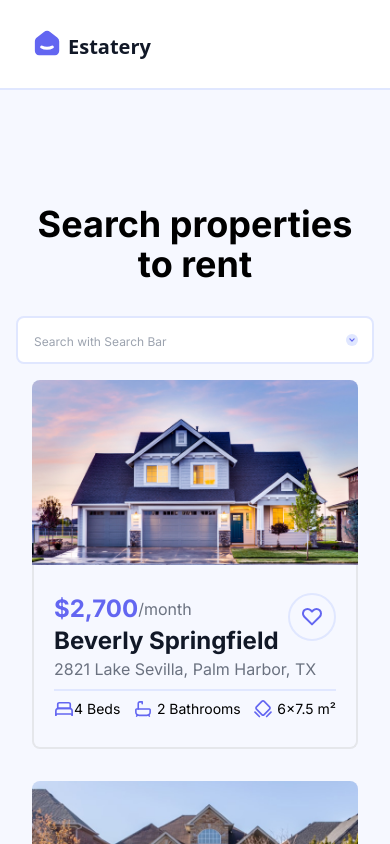
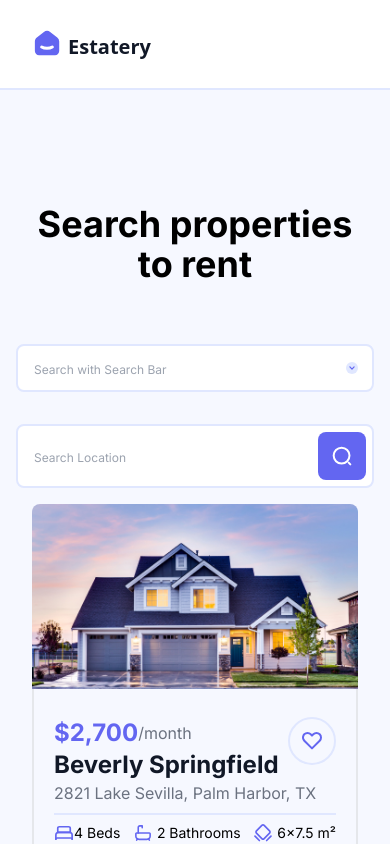
Before and after one commit to duval-justine/Agence-Immobiliere-Justine-Duval, a Vue app: page / in a window 390 px wide. Shown: the top 844 px of the page. Built offline with nearby package versions, Linux system fonts and the light colour scheme; some icons are missing.

Commit message:
Quelques modifs sur les composants pour responsive

```diff
--- a/src/components/SearchListe.vue
+++ b/src/components/SearchListe.vue
@@ -5,7 +5,6 @@ export default {
 </script>
 
 <template>
-    <div class="flex flex-col gap-7 lg:flex-row lg:justify-between">
         <div class="flex items-center">
             <input
             type="search"
@@ -13,5 +12,5 @@ export default {
             class=" w-full h-12 px-4 border-2 rounded-lg border-indigo-100 placeholder:text-xs "/>
             <flechebas class="p-1 -ml-8"/>
         </div>
-    </div>
+
 </template>
--- a/src/components/SearchLocation.vue
+++ b/src/components/SearchLocation.vue
@@ -1,11 +1,11 @@
 <template>
-    <div class="flex items-center lg:hidden">
-        <input class="w-full h-16 px-4 border-2 rounded-lg border-indigo-100 placeholder:text-xs"
+    <div class="flex items-center lg:hidden mt-8">
+        <input class="w-full h-16 px-4 border-2 rounded-lg border-indigo-100 placeholder:text-xs lg:"
         type="=search"
         placeholder="Search Location"/>
-        <Search class="p-1 -ml-12"/>
+        <Search class="p-1 -ml-14"/>
     </div>
-    <div class="w-full h-24 px-4 gap-4 hidden items-center border-2 rounded-lg border-indigo-100 lg:flex">
+    <div class="w-full h-24 px-4 gap-4 hidden items-center border-2 rounded-lg border-indigo-100 lg:flex mt-8 bg-white">
         <div class="w-1/2 min-w-max px-4 border-gray-300 border-r-2">
             <span class="font-inter text-base text-gray-900">Location</span>
             <p class="font-inter text-lg font-bold">New York, USA</p>
@@ -19,11 +19,11 @@
             <p class="font-inter text-lg font-bold">$500-$2,500</p>
         </div>
         <div class="flex items-center justify-center w-1/2">
-            <p class="px-6 py-3 font-inter text-center text-indigo-100 bg-indigo-600 rounded-sm">Search</p>
+            <p class="px-6 py-3 font-inter text-center text-indigo-100 bg-indigo-600 rounded-lg">Search</p>
         </div>
     </div>
 </template>
-<script lang="ts">
+<script>
 import Search from './icones/Search.vue'
 export default {
     components : { Search }
--- a/src/components/icones/Search.vue
+++ b/src/components/icones/Search.vue
@@ -1,4 +1,5 @@
 <template>
+    <div class="flex justify-center items-center relative gap-2 p-3.5 rounded-lg bg-indigo-500">
   <svg
     width="20"
     height="20"
@@ -9,7 +10,7 @@
     preserveAspectRatio="none"
   >
     <path
-    d="M9.58341 17.5C13.9557 17.5 17.5001 13.9556 17.5001 9.58333C17.5001 5.21108 13.9557 1.66667 9.58341 1.66667C5.21116 1.66667 1.66675 5.21108 1.66675 9.58333C1.66675 13.9556 5.21116 17.5 9.58341 17.5Z"
+      d="M9.58335 17.5C13.9556 17.5 17.5 13.9556 17.5 9.58333C17.5 5.21108 13.9556 1.66666 9.58335 1.66666C5.2111 1.66666 1.66669 5.21108 1.66669 9.58333C1.66669 13.9556 5.2111 17.5 9.58335 17.5Z"
       stroke="white"
       stroke-width="2"
       stroke-linecap="round"
@@ -23,4 +24,5 @@
       stroke-linejoin="round"
     ></path>
   </svg>
+</div>
 </template>
--- a/src/views/AccueilView.vue
+++ b/src/views/AccueilView.vue
@@ -2,16 +2,20 @@
 import card from "../components/Card.vue"
 import footer1 from "../components/Footer.vue"
 import searchliste from "../components/SearchListe.vue"
+import searchlocation from "../components/SearchLocation.vue"
 export default {
     name:"App",
-    components: { card, footer1, searchliste },
+    components: { card, footer1, searchliste, searchlocation },
 }
 </script>
 
 <template >
     <main class="bg-indigo-25 pt-14 px-4 font-inter">
-        <h2 class="text-4xl font-bold text-indigo-1000 text-center pt-[3.625rem] mb-8">Search properties to rent</h2>
-        <searchliste />
+        <div class="flex flex-col gap-7 lg:flex-row lg:justify-between">
+            <h2 class="text-4xl font-bold text-indigo-1000 text-center pt-[3.625rem] mb-8">Search properties to rent</h2>
+            <searchliste />
+        </div>
+        <searchlocation />
         <div class="grid grid-flow-row-dense grid-cols-[repeat(auto-fit,minmax(343px,1fr))]">
             <card class="p-4"
             titre="Beverly Springfield"
@@ -53,5 +57,4 @@ export default {
         </div>
     </main>
     <footer1 />
-
 </template>
```
Lines whose indentation alone changed are shown as unchanged.
